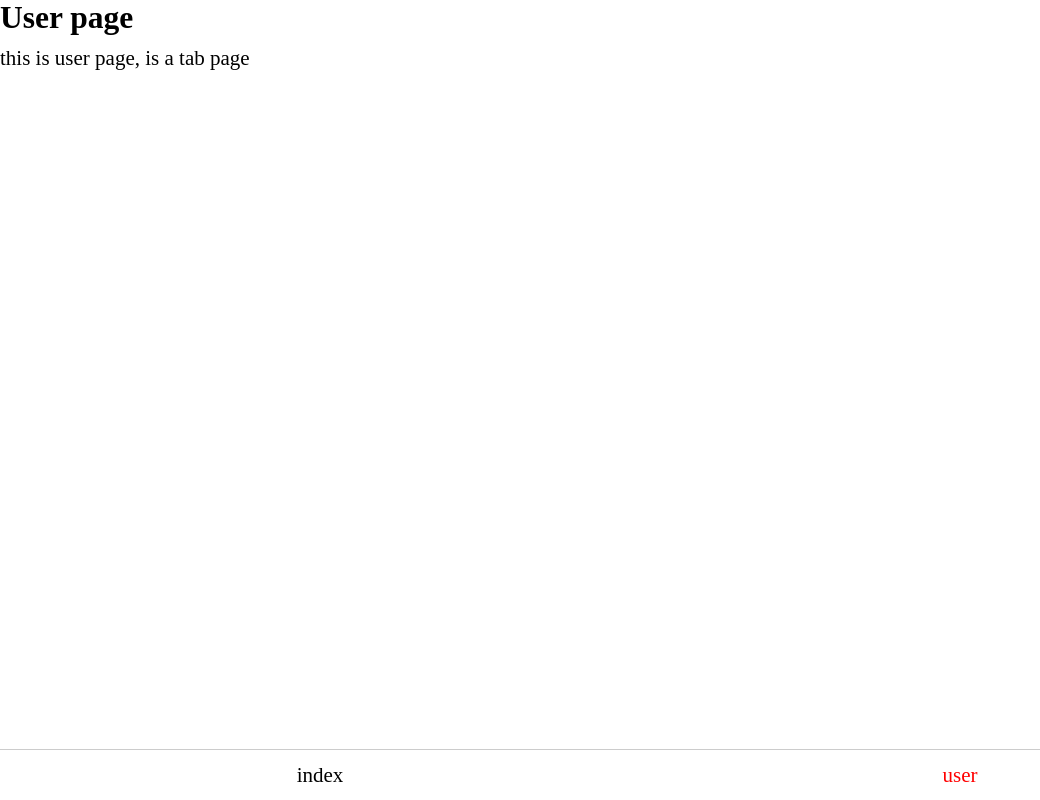
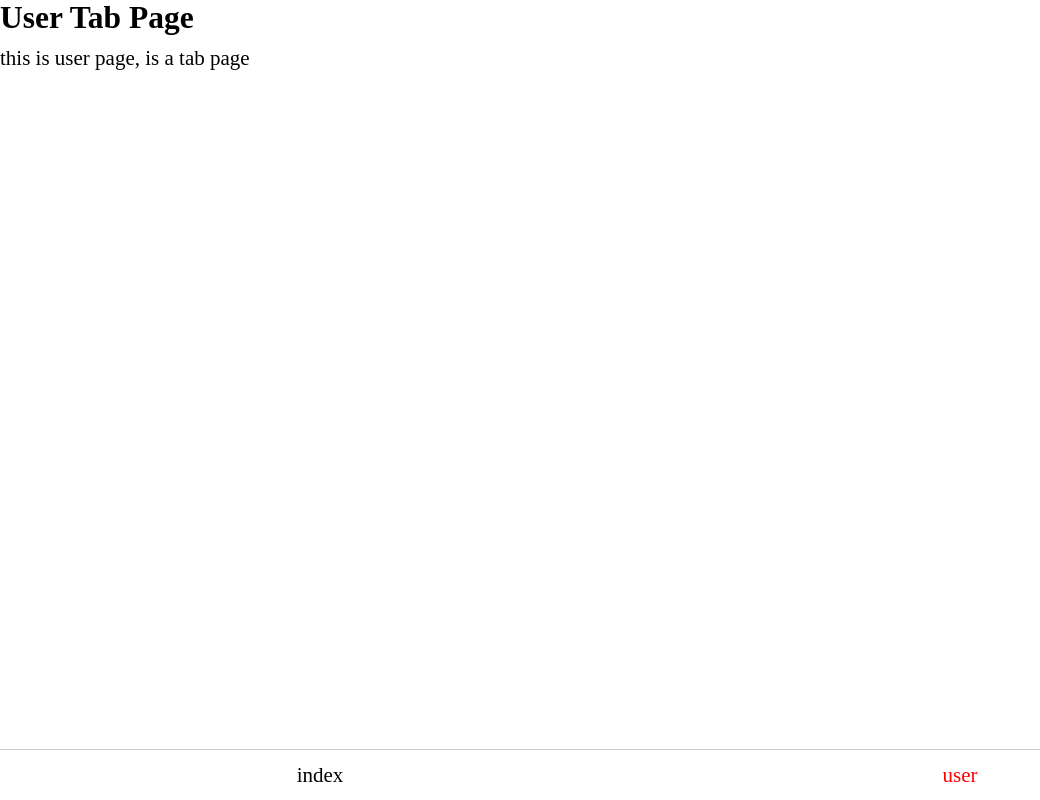
Before and after one commit to jiqishoubi/kuririn-react-router, a React (Vite) app: page /user in a window 1280 px wide. Shown: the whole page, without its empty margins (0-1040 px from the left). Built offline with nearby package versions, Linux system fonts and the light colour scheme.

Commit message:
optimize: KRoutes

```diff
--- a/src/App.tsx
+++ b/src/App.tsx
@@ -1,4 +1,4 @@
-import { lazy } from 'react'
+import { lazy, useEffect } from 'react'
 import { KRouter, IKRouterProps } from '@/kuririn-react-router'
 import TabBar from '@/components/TabBar'
 import PageUserIndex from '@/pages/user/index'
@@ -6,13 +6,16 @@ import PageDetail from '@/pages/detail'
 import PageSubDetail from '@/pages/subDetail'
 
 export const pagesConfig: IKRouterProps['pages'] = [
-  { path: '/', component: lazy(() => import('@/pages/index/index')), isTab: true }, // lazy loading
+  { path: '/', component: lazy(() => import('@/pages/index/index')), isTab: true }, // support lazy loading
   { path: '/user', component: PageUserIndex, isTab: true },
   { path: '/detail', pageTitle: '详情', component: PageDetail },
   { path: '/subDetail', pageTitle: '二级详情', component: PageSubDetail },
 ]
 
 function App() {
+  useEffect(() => {
+    console.log('🚀 ~ app launch')
+  }, [])
   return (
     <KRouter pages={pagesConfig}>
       <TabBar />
--- a/src/kuririn-react-router/404/index.tsx
+++ b/src/kuririn-react-router/404/index.tsx
@@ -5,7 +5,7 @@ const Index: React.FC = () => {
     <div
       style={{
         textAlign: 'center',
-        paddingTop: 20,
+        paddingTop: 14,
       }}
     >
       404
--- a/src/kuririn-react-router/KPage/index.tsx
+++ b/src/kuririn-react-router/KPage/index.tsx
@@ -1,5 +1,6 @@
 import React, { CSSProperties, PropsWithChildren } from 'react'
 import { IPage } from '../store'
+import { getPageKey } from '../utils'
 
 const defaltPageStyle: CSSProperties = {
   overflow: 'auto',
@@ -14,7 +15,7 @@ const KPage: React.FC<
 > = (props) => {
   const { children, page, isKBlock } = props
 
-  const key = `_k_${page.url}`
+  const key = getPageKey(page)
   const classNameStr = '_kuririn_react_router_page' + (page.isTab ? ' _kuririn_react_router_page_tab' : '')
 
   return (
--- a/src/kuririn-react-router/KRoutes/index.tsx
+++ b/src/kuririn-react-router/KRoutes/index.tsx
@@ -2,21 +2,29 @@ import React, { useContext, useMemo } from 'react'
 import PageGetter from '../PageGetter'
 import KPage from '../KPage'
 import { IPage, KContext } from '../store'
+import { getPageKey } from '../utils'
 
-interface IKRoutesProps {
+const k_pages_container_style: React.CSSProperties = {
+  height: '100%',
+  overflow: 'hidden',
+  position: 'relative',
+}
+
+export interface IKRoutesProps {
   children?: React.ReactNode
 }
 
 const KRoutes: React.FC<IKRoutesProps> = (props) => {
   const { children } = props
+
   const {
     state: { allPageItems, pages, history, page404: ComponentPage404 },
   } = useContext(KContext)
 
   const pathname = history.location.pathname
 
-  console.log('🚀 ~ allPageItems:', allPageItems)
-  console.log('🚀 ~ pages:', pages)
+  // console.log('🚀 ~ allPageItems:', allPageItems)
+  // console.log('🚀 ~ pages:', pages)
 
   const curPageItem = useMemo(() => allPageItems.find((pageItem) => pageItem.path === pathname), [allPageItems, pathname])
 
@@ -38,8 +46,6 @@ const KRoutes: React.FC<IKRoutesProps> = (props) => {
     }
   }, [pages])
 
-  console.log('🚀 ~ pagesRes', pagesRes)
-
   return (
     <>
       {!curPageItem ? (
@@ -50,25 +56,19 @@ const KRoutes: React.FC<IKRoutesProps> = (props) => {
             <div
               className="_k_pages_container _k_pages_container_tab"
               style={{
+                ...k_pages_container_style,
                 display: curPageItem.isTab ? 'block' : 'none',
-                position: 'relative',
                 zIndex: 1,
               }}
             >
               {pagesRes.tabPages.map((page) => {
-                const key = `_k_${page.url}`
+                const key = getPageKey(page)
 
-                const isKBlock = (() => {
-                  if (curPageItem.isTab) {
-                    // 当前访问的是tab页面
-                    // Currently accessing a tab page
-                    return !!(curPageItem.path === page.pathname && pagesRes.tabPages.find((tabPage) => tabPage.pathname === curPageItem?.path)?.isTabActive)
-                  } else {
-                    // 当前访问的是普通页面
-                    // Currently accessing a regular page
-                    return !!(curPageItem.path === page.pathname && pagesRes.normalPages[pagesRes.normalPages.length - 1]?.pathname === curPageItem?.path)
-                  }
-                })()
+                const isKBlock = !!(
+                  curPageItem.isTab && //
+                  curPageItem.path === page.pathname &&
+                  pagesRes.tabPages.find((tabPage) => tabPage.pathname === curPageItem?.path)?.isTabActive
+                )
 
                 return (
                   <KPage key={key} page={page} isKBlock={isKBlock}>
@@ -84,25 +84,19 @@ const KRoutes: React.FC<IKRoutesProps> = (props) => {
             <div
               className="_k_pages_container _k_pages_container_normal"
               style={{
+                ...k_pages_container_style,
                 display: !curPageItem.isTab ? 'block' : 'none',
-                position: 'relative',
                 zIndex: 2,
               }}
             >
               {pagesRes.normalPages.map((page) => {
-                const key = `_k_${page.url}`
+                const key = getPageKey(page)
 
-                const isKBlock = (() => {
-                  if (curPageItem.isTab) {
-                    // 当前访问的是tab页面
-                    // Currently accessing a tab page
-                    return !!(curPageItem.path === page.pathname && pagesRes.tabPages.find((tabPage) => tabPage.pathname === curPageItem?.path)?.isTabActive)
-                  } else {
-                    // 当前访问的是普通页面
-                    // Currently accessing a regular page
-                    return !!(curPageItem.path === page.pathname && pagesRes.normalPages[pagesRes.normalPages.length - 1]?.pathname === curPageItem?.path)
-                  }
-                })()
+                const isKBlock = !!(
+                  !curPageItem.isTab && //
+                  curPageItem.path === page.pathname &&
+                  pagesRes.normalPages[pagesRes.normalPages.length - 1]?.pathname === curPageItem?.path
+                )
 
                 return (
                   <KPage key={key} page={page} isKBlock={isKBlock}>
--- a/src/kuririn-react-router/PageGetter/index.tsx
+++ b/src/kuririn-react-router/PageGetter/index.tsx
@@ -29,6 +29,5 @@ const PageGetter: React.FC<{
   }, [allPageItems, page])
 
   return <PageComponent isKBlock={isKBlock} />
-  // return PageComponent
 }
 export default PageGetter
--- a/src/kuririn-react-router/hooks/useRouter.ts
+++ b/src/kuririn-react-router/hooks/useRouter.ts
@@ -31,6 +31,7 @@ export default function useRouter() {
   }
 
   function handleSwitchTab(url: string) {
+    if (history.location.pathname === url) return
     const page = getPage(allPageItems, url)
     history.replace(url)
     dispatch({ type: 'switch', payload: page })
--- a/src/kuririn-react-router/index.ts
+++ b/src/kuririn-react-router/index.ts
@@ -9,6 +9,9 @@
 
 export { default as KRouter } from './KRouter'
 export * from './KRouter'
+export { default as KRoutes } from './KRoutes'
+export * from './KRoutes'
+
 export { default as useRouter } from './hooks/useRouter'
 export { default as useHistory } from './hooks/useHistory'
 export { default as onPageShow } from './hooks/onPageShow'
--- a/src/kuririn-react-router/store/index.tsx
+++ b/src/kuririn-react-router/store/index.tsx
@@ -26,7 +26,7 @@ export interface IKState {
   history: BrowserHistory | HashHistory
   allPageItems: IPageItem[]
   page404: any
-  pages: IPage[]
+  pages: IPage[] // 页面栈
 }
 
 export interface IKContext {
@@ -58,7 +58,6 @@ export type IKAction =
 /**
  * context
  */
-
 export const defaultInitialState: IKState = {
   historyType: 'browser',
   history: browserHistory,
@@ -191,7 +190,7 @@ export function reducer(state: IKState, action: IKAction): IKState {
  * @description get page data by url or pathname
  * @param allPageItems
  * @param url
- * @param params
+ * @param params // extra params for page data object (optional) eg: { isTab: true }
  * @returns
  */
 export function getPage(allPageItems: IPageItem[], url: string, params: Partial<IPage> = {}): IPage {
--- a/src/kuririn-react-router/utils.ts
+++ b/src/kuririn-react-router/utils.ts
@@ -1,4 +1,5 @@
 import { IPageItem } from './KRouter'
+import { IPage } from './store'
 
 export function getIsTab(
   allPageItems: IPageItem[],
@@ -11,3 +12,7 @@ export function getIsTab(
   const p = pathname || url?.split('?')[0]
   return (allPageItems || []).some((page) => page.path === p && page.isTab)
 }
+
+export function getPageKey(page: IPage) {
+  return `_k_${page.url}`
+}
--- a/src/pages/index/index.tsx
+++ b/src/pages/index/index.tsx
@@ -35,7 +35,7 @@ const Index: React.FC = (props) => {
             display: 'flex',
           }}
         >
-          <label>input: </label>
+          <label>input: &nbsp;</label>
           <input
             value={inputValue}
             onChange={(e) => {
--- a/src/pages/user/index/index.tsx
+++ b/src/pages/user/index/index.tsx
@@ -3,7 +3,7 @@ import React from 'react'
 const Index: React.FC = () => {
   return (
     <>
-      <h2 style={{ marginBottom: 10 }}>User page</h2>
+      <h2 style={{ marginBottom: 10 }}>User Tab Page</h2>
 
       <div>this is user page, is a tab page</div>
     </>
```
